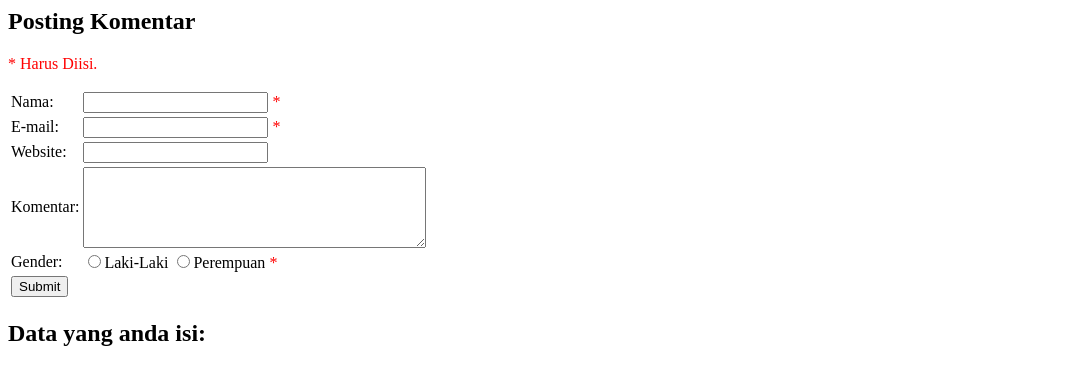
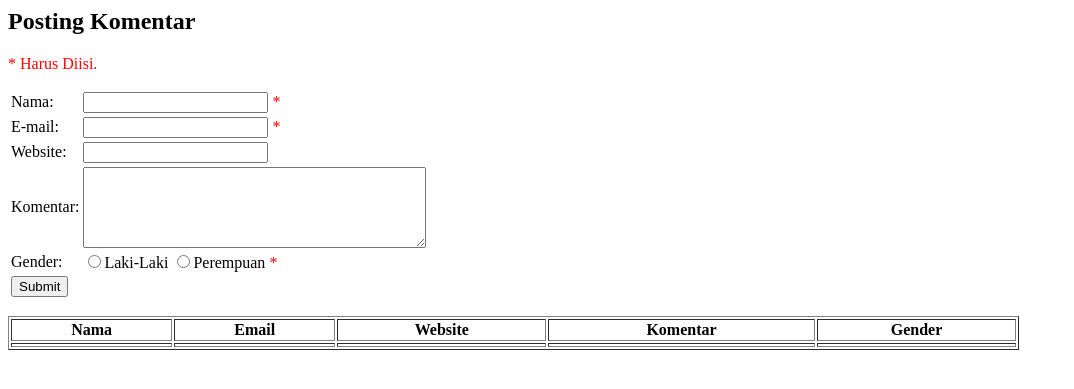
Before and after one commit to fajrul058/prakpwd, a PHP site: page /validasi.php in a window 1280 px wide. Shown: the top 389 px of the page, without its empty margins (0-1074 px from the left). Run offline with PHP 8.4, Linux system fonts and the light colour scheme; lists and menus that the app fills with data are empty.

Commit message:
Update validasi.php

```diff
--- a/validasi.php
+++ b/validasi.php
@@ -97,31 +97,33 @@
  <span class = "error">* <?php echo $genderErr;?></span>
  </td>
  </tr>
-
  <td>
  <input type = "submit" name = "submit" value = "Submit">
  </td>
-
  </table>
-
  </form>
 
  <?php
-         echo "<h2>Data yang anda isi:</h2>";
-          echo $nama;
-         echo "<br>";
 
-         echo $email;
-         echo "<br>";
 
-         echo $website;
-         echo "<br>";
-
-         echo $comment;
-         echo "<br>";
-
-         echo $gender;
  ?>
+ <table width='80%' border="1">
+        <tr>
+            <th>Nama</th>
+            <th>Email</th>
+            <th>Website</th>
+            <th>Komentar</th>
+            <th>Gender</th>
+        </tr>
+        <?php
+       // while($user_data = mysqli_fetch_array($result)){
+            echo "<td>".$nama."</td>";
+            echo "<td>".$email."</td>";
+            echo "<td>".$website."</td>";
+            echo "<td>".$comment."</td>";
+            echo "<td>".$gender."</td>";
+        ?>
+    </table>
 
  </body>
 </html>
```
Lines whose indentation alone changed are shown as unchanged.
